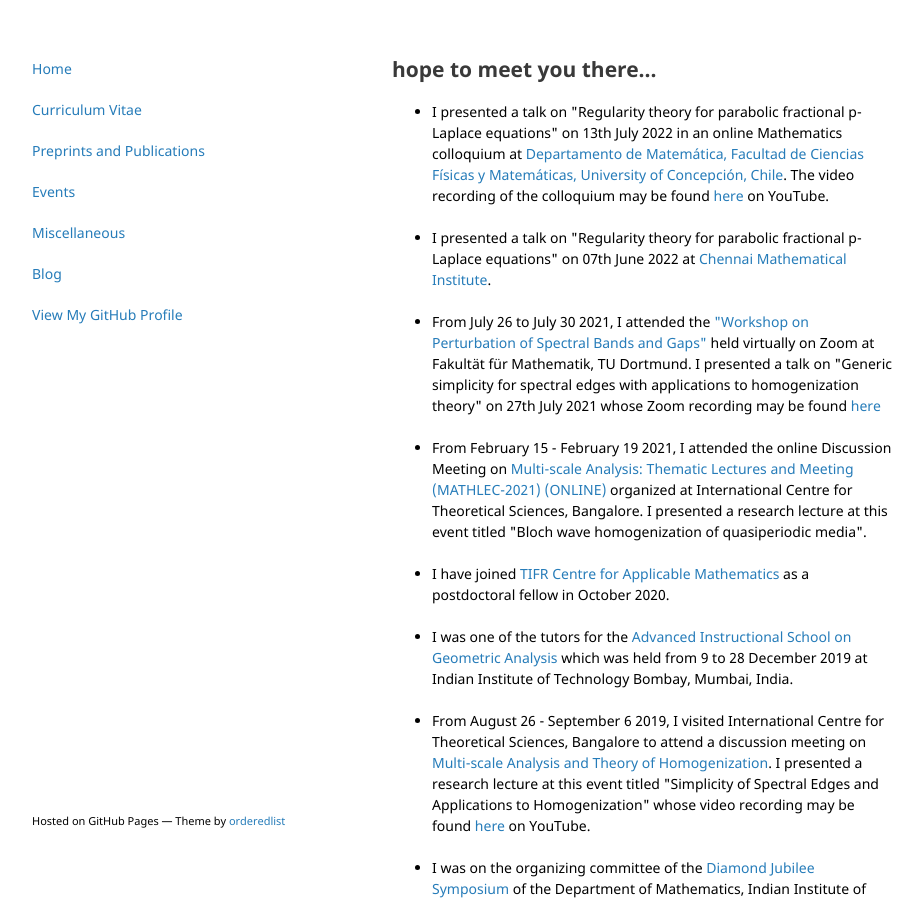
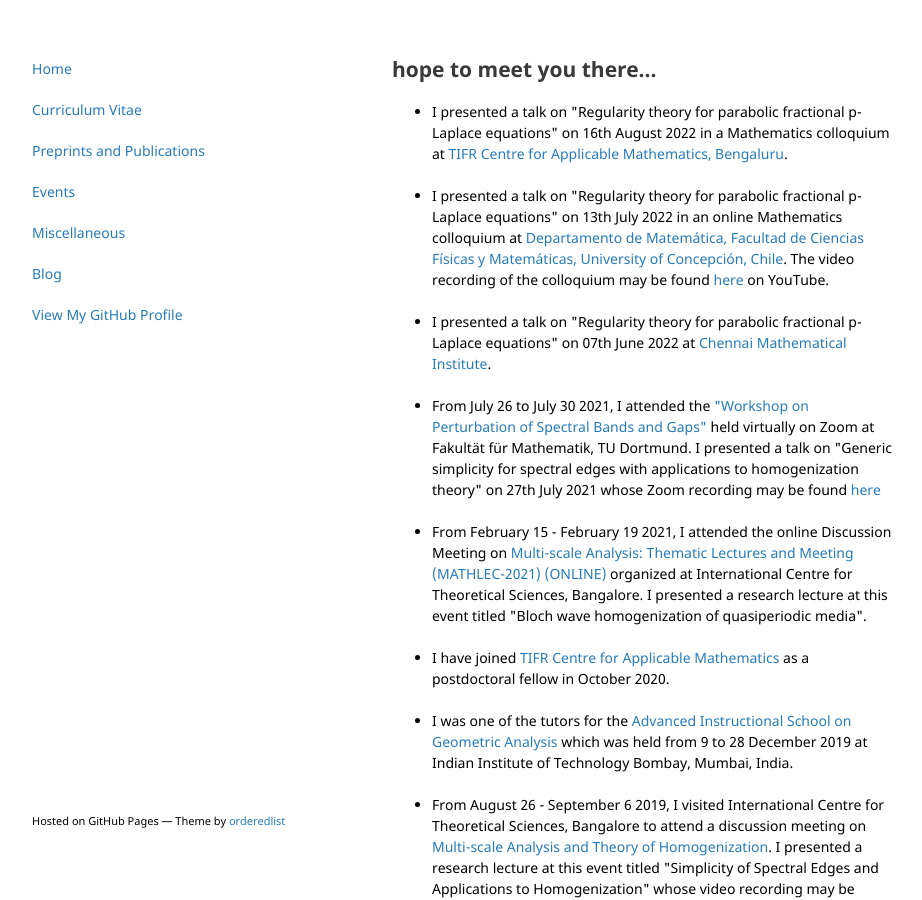
Before and after one commit to vivektewary/vivektewary.github.io, a Jekyll site: the page built from activities.html, in a window 1280 px wide and 900 px high. Shown: the whole window, without its empty margins (178-1100 px from the left). Built offline with Jekyll 4.4.1, drawn with Linux system fonts in a browser that asks for light colours.

Commit message:
Update activities.html

```diff
--- a/activities.html
+++ b/activities.html
@@ -6,6 +6,8 @@ title: Home
 
 <p>
 <ul>
+<li>I presented a talk on "Regularity theory for parabolic fractional p-Laplace equations" on 16th August 2022 in a Mathematics colloquium at <a href="https://www.math.tifrbng.res.in/" target="_blank">TIFR Centre for Applicable Mathematics, Bengaluru</a>.</li>
+<br>
 <li>I presented a talk on "Regularity theory for parabolic fractional p-Laplace equations" on 13th July 2022 in an online Mathematics colloquium at <a href="http://dmat.cfm.cl/dmat/" target="_blank">Departamento de Matemática, Facultad de Ciencias Físicas y Matemáticas, University of Concepción, Chile</a>. The video recording of the colloquium may be found <a href="https://www.youtube.com/watch?v=tMLUukVIg3M" target="_blank">here</a> on YouTube.</li>
 <br>
 <li>I presented a talk on "Regularity theory for parabolic fractional p-Laplace equations" on 07th June 2022 at <a href="https://www.cmi.ac.in/" target="_blank">Chennai Mathematical Institute</a>.</li>
```
